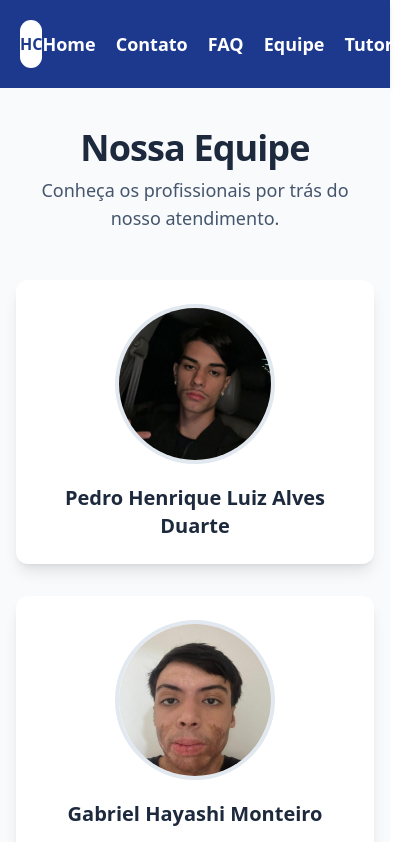
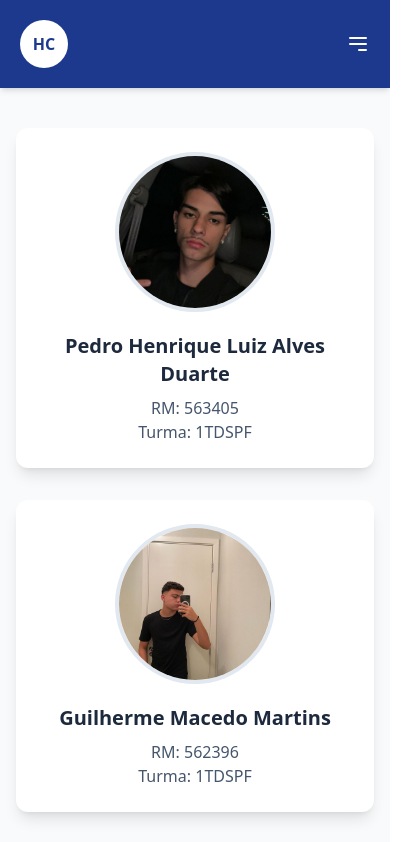
Before and after one commit to Challenge-Hospital-das-Clinicas/front-2semestre, a React (Vite) app in the folder challenge-front/: page /integrantes in a window 390 px wide. Shown: the top 842 px of the page, 415 px wide, since content can reach past the window. Built offline with nearby package versions, Linux system fonts and the light colour scheme.

Commit message:
feat: Arrumando a responsividade no site e arrumando a pagina integrantes

```diff
--- a/challenge-front/package.json
+++ b/challenge-front/package.json
@@ -11,10 +11,12 @@
   },
   "dependencies": {
     "@tailwindcss/vite": "^4.1.13",
+    "css": "^3.0.0",
     "react": "^19.1.1",
     "react-dom": "^19.1.1",
     "react-hook-form": "^7.63.0",
     "react-router-dom": "^7.9.2",
+    "tailwind": "^4.0.0",
     "tailwindcss": "^4.1.13"
   },
   "devDependencies": {
--- a/challenge-front/src/componentes/Cabecalho/cabecalho.tsx
+++ b/challenge-front/src/componentes/Cabecalho/cabecalho.tsx
@@ -1,14 +1,39 @@
-
+import { useState } from 'react';
 import Menu from "../Menu/menu";
 
 export default function Cabecalho() {
+  const [isMenuOpen, setIsMenuOpen] = useState(false);
+
   return (
- <header className="w-full bg-blue-900 text-white p-5 flex items-center justify-between shadow-md">
+    <header className="w-full bg-blue-900 text-white p-5 flex items-center justify-between shadow-md relative">
+
+      {}
       <div className="w-12 h-12 bg-white rounded-full flex items-center justify-center font-bold text-blue-900">
         HC
       </div>
 
+      {}
+      <div className="hidden md:flex">
         <Menu />
+      </div>
+
+      {}
+      <button
+        className="md:hidden text-white"
+        onClick={() => setIsMenuOpen(!isMenuOpen)}
+      >
+        <svg className="w-6 h-6" fill="none" stroke="currentColor" viewBox="0 0 24 24" xmlns="http://www.w3.org/2000/svg">
+          <path strokeLinecap="round" strokeLinejoin="round" strokeWidth={2} d="M4 6h16M4 12h16m-7 6h7" />
+        </svg>
+      </button>
+
+      {}
+      {isMenuOpen && (
+        <div className="absolute top-full left-0 w-full bg-blue-900 shadow-lg md:hidden">
+          {}
+          <Menu isMobile={true} />
+        </div>
+      )}
     </header>
   );
 }
--- a/challenge-front/src/componentes/Menu/menu.tsx
+++ b/challenge-front/src/componentes/Menu/menu.tsx
@@ -1,13 +1,28 @@
 import { Link } from "react-router-dom";
 
-export default function Menu() {
+type MenuProps = {
+  isMobile?: boolean;
+}
+
+export default function Menu({ isMobile = false }: MenuProps) {
+
+
+  const navClasses = isMobile
+    ? "flex flex-col items-center p-4"
+    : "flex items-center gap-5";
+
+
+  const linkClasses = isMobile
+    ? "w-full text-center py-3 text-lg hover:bg-blue-800 transition-colors"
+    : "text-lg font-bold transition-colors hover:text-sky-300";
+
   return (
-    <nav className="flex items-center gap-5">
-      <Link className="text-lg font-bold transition-colors hover:text-sky-300" to="/">Home</Link>
-      <Link className="text-lg font-bold transition-colors hover:text-sky-300" to="/Contato">Contato</Link>
-      <Link className="text-lg font-bold transition-colors hover:text-sky-300" to="/Faq">FAQ</Link>
-      <Link className="text-lg font-bold transition-colors hover:text-sky-300" to="/Integrantes">Equipe</Link>
-      <Link className="text-lg font-bold transition-colors hover:text-sky-300" to="/Tutorial">Tutorial</Link>
+    <nav className={navClasses}>
+      <Link className={linkClasses} to="/">Home</Link>
+      <Link className={linkClasses} to="/Contato">Contato</Link>
+      <Link className={linkClasses} to="/Faq">FAQ</Link>
+      <Link className={linkClasses} to="/Integrantes">Equipe</Link>
+      <Link className={linkClasses} to="/Tutorial">Tutorial</Link>
     </nav>
   );
 }
--- a/challenge-front/src/rotas/Integrantes/index.tsx
+++ b/challenge-front/src/rotas/Integrantes/index.tsx
@@ -1,23 +1,19 @@
-
-
-
-import gabriel from "../../assets/img/gabriel.jpeg";
 import pedro from "../../assets/img/pedro.jpeg";
 import guilherme from "../../assets/img/WhatsApp Image 2025-09-26 at 15.25.47.jpeg";
-
 
 const equipe = [
   {
     name: "Pedro Henrique Luiz Alves Duarte",
     imgSrc: pedro,
+    rm: "563405",
+    turma: "1TDSPF",
   },
-  {
-    name: "Gabriel Hayashi Monteiro",
-    imgSrc: gabriel,
-  },
+
   {
     name: "Guilherme Macedo Martins",
     imgSrc: guilherme,
+    rm: "562396",
+    turma: "1TDSPF",
   },
 ];
 
@@ -25,21 +21,14 @@ export default function Integrantes() {
   return (
     <div className="py-10 px-4 bg-slate-50">
       <div className="mx-auto max-w-5xl">
-        <div className="text-center mb-12">
-          <h1 className="text-4xl font-bold text-slate-800 tracking-tight">
-            Nossa Equipe
-          </h1>
-          <p className="mt-2 text-lg text-slate-600">
-            Conheça os profissionais por trás do nosso atendimento.
-          </p>
-        </div>
+        {}
+
         <div className="grid grid-cols-1 sm:grid-cols-2 lg:grid-cols-3 gap-8">
           {equipe.map((membro) => (
             <div
               key={membro.name}
               className="bg-white rounded-xl shadow-lg p-6 text-center transition-transform duration-300 hover:-translate-y-2 hover:shadow-2xl"
             >
-
               <img
                 src={membro.imgSrc}
                 alt={`Foto de ${membro.name}`}
@@ -48,6 +37,15 @@ export default function Integrantes() {
               <h2 className="mt-5 text-xl font-semibold text-slate-800">
                 {membro.name}
               </h2>
+
+              {}
+              <p className="mt-2 text-slate-600 font-medium">
+                RM: {membro.rm}
+              </p>
+              <p className="text-slate-600 font-medium">
+                Turma: {membro.turma}
+              </p>
+
             </div>
           ))}
         </div>
```
Also changed, not shown: challenge-front/src/main.tsx (+6 -6 lines), 1 other file (tests, documents, lock files or other folders). Lines whose indentation alone changed are shown as unchanged.
